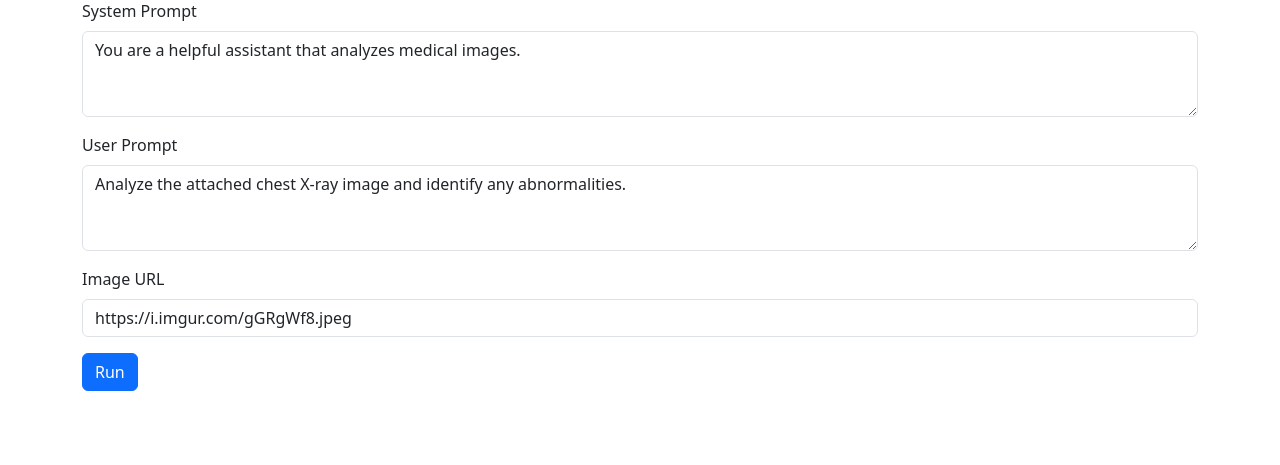
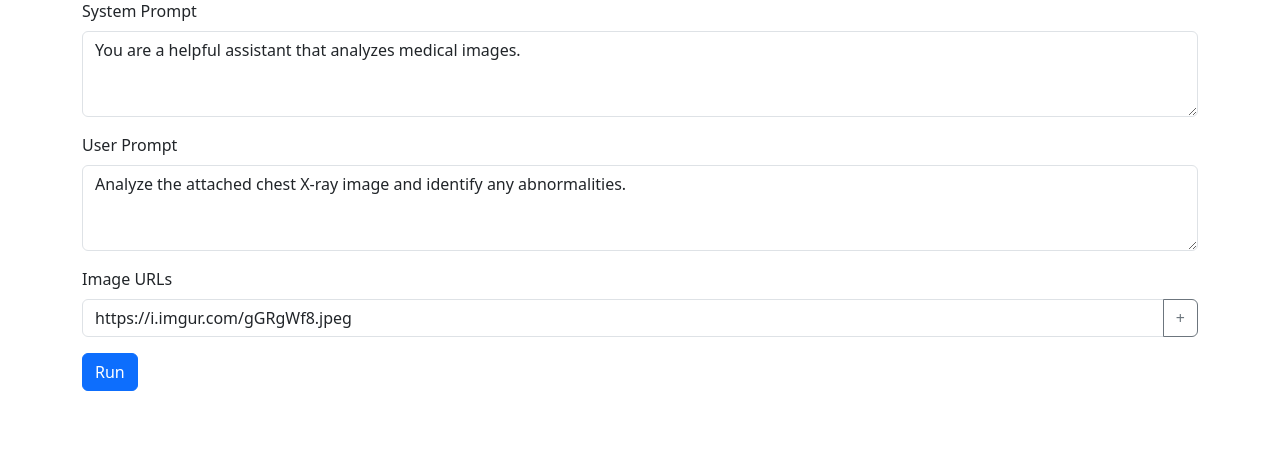
Before and after one commit to aceail/llm_env, a Django app: page /inference/ in a window 1280 px wide. Shown: the part 97-562 px from the top of the page. Run offline with Django 5.2, Linux system fonts and the light colour scheme.

Commit message:
Allow multiple images in inference

```diff
--- a/llm_env/evaluation/views.py
+++ b/llm_env/evaluation/views.py
@@ -25,10 +25,10 @@ def evaluation_view(request, pk=None):
             if result
             else 'Analyze the attached chest X-ray image and identify any abnormalities.'
         ),
-        'image_url': (
-            result.image_url
+        'image_urls': (
+            result.image_urls
             if result
-            else 'https://i.imgur.com/gGRgWf8.jpeg'
+            else ['https://i.imgur.com/gGRgWf8.jpeg']
         ),
         'llm_result': (
             result.llm_output
--- a/llm_env/inference/models.py
+++ b/llm_env/inference/models.py
@@ -6,7 +6,9 @@ class InferenceResult(models.Model):
 
     system_prompt = models.TextField()
     user_prompt = models.TextField()
-    image_url = models.URLField()
+    # Allow storing multiple image URLs instead of a single one
+    # Keep data simple by using JSON list of URLs
+    image_urls = models.JSONField(default=list)
     llm_output = models.JSONField()
     created_at = models.DateTimeField(auto_now_add=True)
 
--- a/llm_env/inference/templates/inference/inference_form.html
+++ b/llm_env/inference/templates/inference/inference_form.html
@@ -18,13 +18,30 @@
             <label class="form-label">User Prompt</label>
             <textarea name="user_prompt" class="form-control" rows="3">{{ user_prompt }}</textarea>
         </div>
-        <div class="mb-3">
-            <label class="form-label">Image URL</label>
-            <input type="text" name="image_url" class="form-control" value="{{ image_url }}">
+        <div class="mb-3" id="image-container">
+            <label class="form-label">Image URLs</label>
+            <div class="input-group mb-2">
+                <input type="text" name="image_urls" class="form-control" placeholder="https://" value="{{ image_urls.0 }}">
+                <button class="btn btn-outline-secondary" type="button" id="add-image">+</button>
+            </div>
+            {% for img in image_urls|slice:'1:' %}
+            <div class="input-group mb-2">
+                <input type="text" name="image_urls" class="form-control" value="{{ img }}">
+            </div>
+            {% endfor %}
         </div>
         <button type="submit" class="btn btn-primary">Run</button>
     </form>
 </div>
 <script src="https://cdn.jsdelivr.net/npm/bootstrap@5.3.3/dist/js/bootstrap.bundle.min.js"></script>
+<script>
+document.getElementById('add-image').addEventListener('click', function() {
+    const container = document.getElementById('image-container');
+    const group = document.createElement('div');
+    group.className = 'input-group mb-2';
+    group.innerHTML = '<input type="text" name="image_urls" class="form-control" placeholder="https://">';
+    container.appendChild(group);
+});
+</script>
 </body>
 </html>
--- a/llm_env/inference/views.py
+++ b/llm_env/inference/views.py
@@ -9,7 +9,7 @@ def run_inference(request):
     result = InferenceResult.objects.create(
         system_prompt="You are a helpful assistant that analyzes medical images.",
         user_prompt="Analyze the attached chest X-ray image and identify any abnormalities.",
-        image_url="https://i.imgur.com/gGRgWf8.jpeg",
+        image_urls=["https://i.imgur.com/gGRgWf8.jpeg"],
         llm_output={
             "finding": "Possible signs of pneumonia in the lower right lobe.",
             "location": ["right lower lobe"],
@@ -27,13 +27,15 @@ def inference_form(request):
     defaults = {
         "system_prompt": "You are a helpful assistant that analyzes medical images.",
         "user_prompt": "Analyze the attached chest X-ray image and identify any abnormalities.",
-        "image_url": "https://i.imgur.com/gGRgWf8.jpeg",
+        "image_urls": ["https://i.imgur.com/gGRgWf8.jpeg"],
     }
 
     if request.method == "POST":
         system_prompt = request.POST.get("system_prompt", defaults["system_prompt"])
         user_prompt = request.POST.get("user_prompt", defaults["user_prompt"])
-        image_url = request.POST.get("image_url", defaults["image_url"])
+        image_urls = [url for url in request.POST.getlist("image_urls") if url]
+        if not image_urls:
+            image_urls = defaults["image_urls"]
 
         llm_output = {
             "finding": "Possible signs of pneumonia in the lower right lobe.",
@@ -45,7 +47,7 @@ def inference_form(request):
         result = InferenceResult.objects.create(
             system_prompt=system_prompt,
             user_prompt=user_prompt,
-            image_url=image_url,
+            image_urls=image_urls,
             llm_output=llm_output,
         )
 
```
Also changed, not shown: llm_env/evaluation/templates/evaluation/evaluation.html (+5 -3 lines), README.md, llm_env/inference/migrations/0002_image_urls.py (added).
